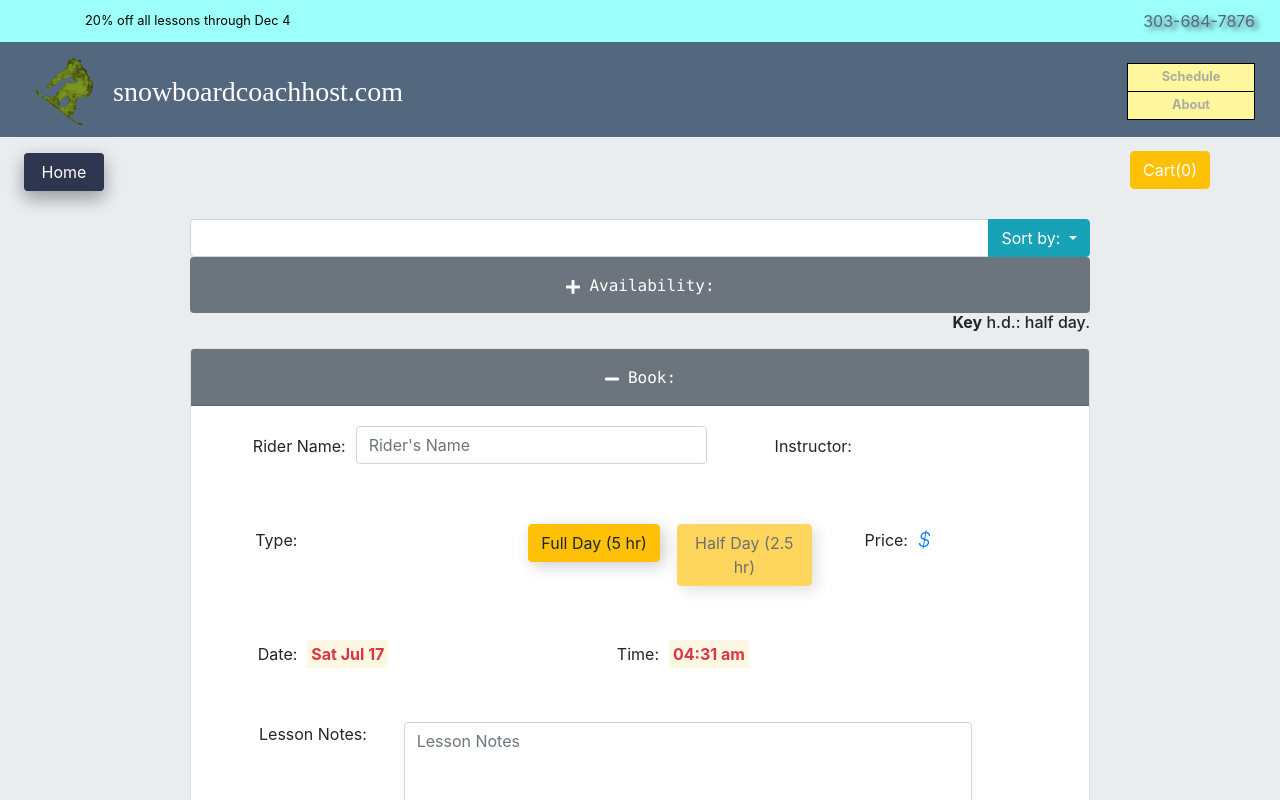
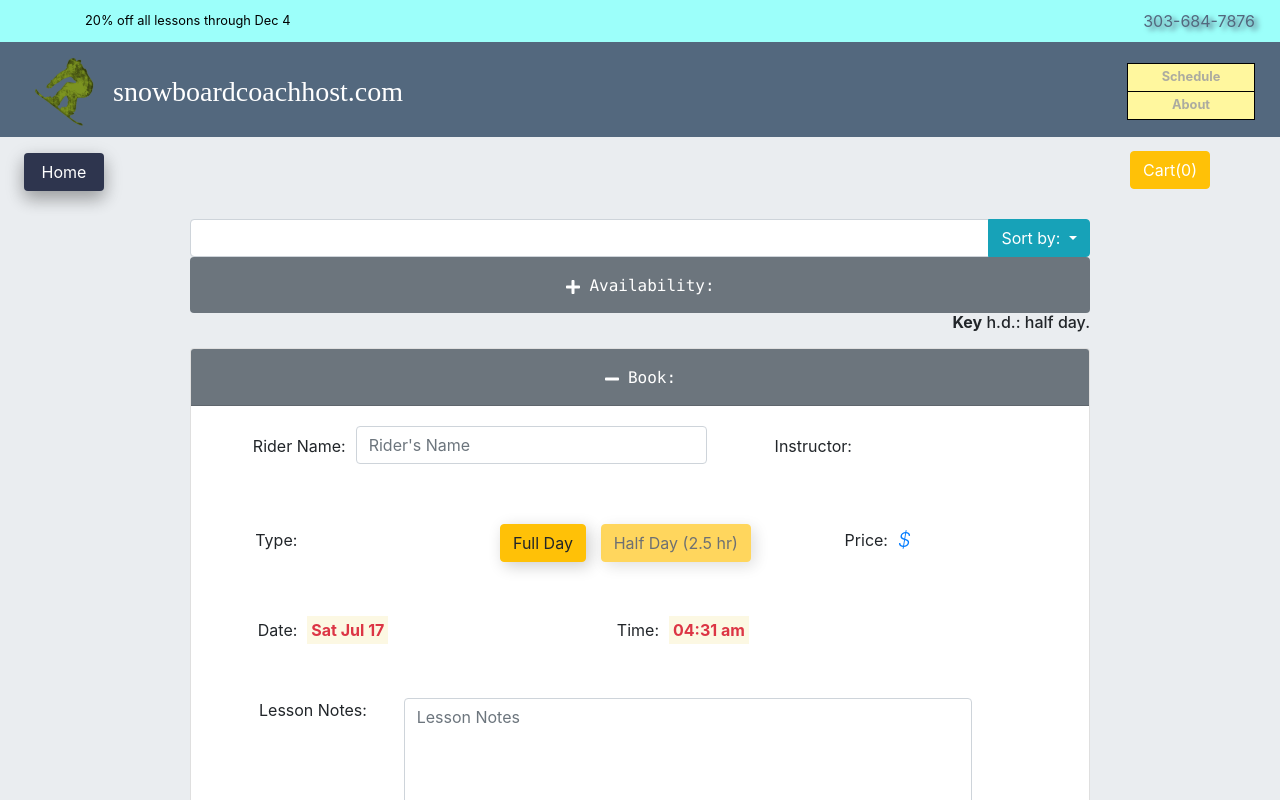
Before and after one commit to hicksey-makes/ski-lessons-snowV2, a React (Create React App) app: page /schedule in a window 1280 px wide. Both pictures are taken after a click on the element "Availability:". Shown: the top 800 px of the page. Built offline with nearby package versions, Linux system fonts and the light colour scheme; a web font is replaced by a local one.

Commit message:
correct spacing of AddLesson comp elements during screen resize

```diff
--- a/src/components/Reserve/AddLessons.js
+++ b/src/components/Reserve/AddLessons.js
@@ -34,17 +34,17 @@ class AddLessons extends Component {
             </div>
             <div className="form-group form-row mb-md-5 mb-1">
               <label className="col-md-1 ml-md-4 mt-0 mt-md-2 text-md-right" htmlFor="lsnType">Type:</label>
-              <h5 className="col-md-3 mt-0 mt-md-2 font-weight-light font-italic text-primary">
+              <h5 className="col-md-2 mt-0 mt-md-2 font-weight-light font-italic text-primary">
                 {this.props.selectedLsn.lsnType}
               </h5>
-                <div className="col-6 col-md-2 mb-2 mt-4 mt-md-1 ml-1">
-                  <button type="button" className="btn btn-warning add-btn " disabled={this.props.lessonLength === "Full Day"} active={this.props.lessonLength === "Full Day"} href="#" id="lsnLength" value="Full Day" onClick={event => this.props.setPrice(event)}>Full Day (5 hr)</button>
+                <div className="col-6 col-md-2 mb-2 mt-4 mt-md-1 ml-md-0 ml-1">
+                  <button type="button" className="btn btn-warning add-btn ml-md-2 ml-lg-5" disabled={this.props.lessonLength === "Full Day"} active={this.props.lessonLength === "Full Day"} href="#" id="lsnLength" value="Full Day" onClick={event => this.props.setPrice(event)}>Full Day</button>
                 </div>
-                <div className=" col-6 col-md-2 mb-2 mt-md-1 ml-1">
+                <div className="col-8 col-md-3 mb-2 mt-md-1 ml-1">
                   <button type="button" className="btn btn-warning add-btn" disabled={this.props.lessonLength === "Half Day"} active={this.props.lessonLength === "Half Day"} href="#" id="lsnLength" value="Half Day" onClick={(event) => this.props.setPrice2(event)}>Half Day (2.5 hr)</button>
                 </div>
-              <label className="col-md-1 mt-3 mt-md-2 ml-md-4 text-md-right">Price:</label>
-              <div className="col-md-2  mt-md-2 text-dark">
+              <label className="ml-md-2 col-md-1 mt-3 mt-md-2 text-md-right">Price:</label>
+              <div className=" col-md-2  mt-md-2 text-dark">
               <h5 className="font-weight-light font-italic text-primary">
               $ {this.props.selectedLsn.lessonCost}
               </h5>
--- a/src/css/Schedule.css
+++ b/src/css/Schedule.css
@@ -59,6 +59,15 @@
   box-shadow: 4px 4px 16px rgba(0,0,0,0.2);
 }
 
+.blue-clr {
+  background-color: blue;
+  position: relative;
+}
+
+.btn-ovr {
+  position: absolute;
+  right: 3px;
+}
 @media only screen and (min-width: 768px) {
   #sphere {
   width: 30px;
```
